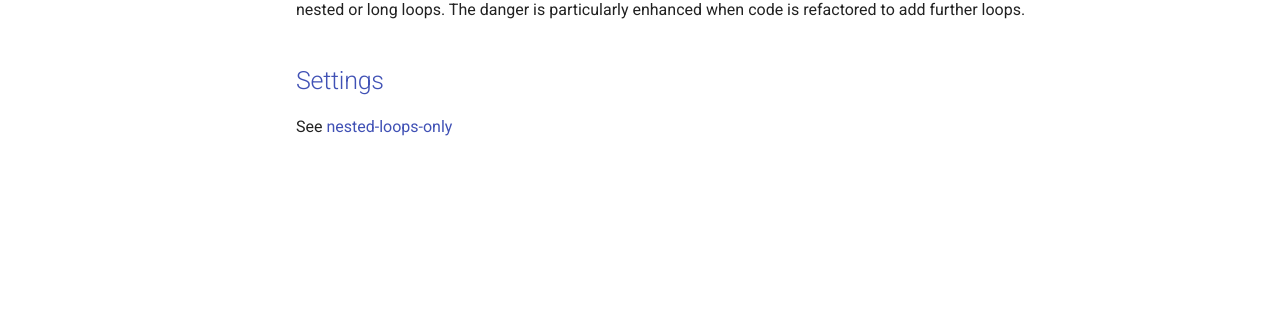
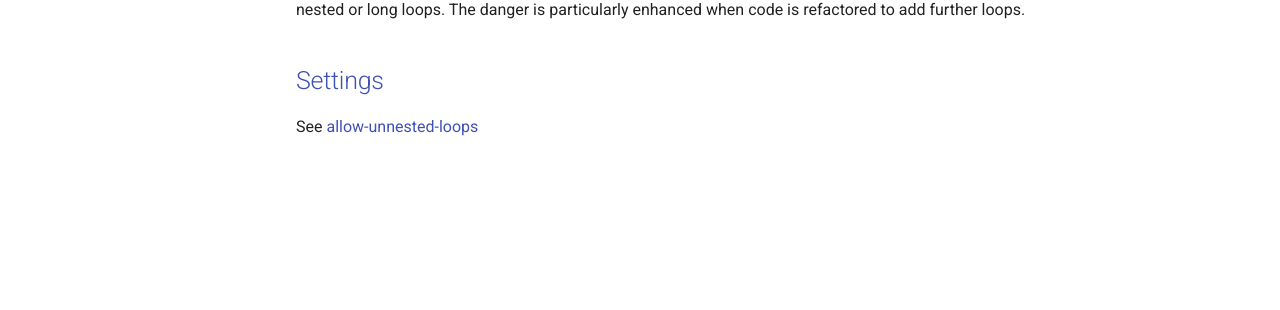
Before and after one commit to PlasmaFAIR/fortitude, an MkDocs documentation site: the page built from docs/rules/exit-or-cycle-in-unlabelled-loop.md, in a window 1280 px wide. Shown: the part 441-751 px from the top of the page. Built offline with MkDocs 1.6.1 and Material for MkDocs 9.7.7, drawn with Linux system fonts in a browser that asks for light colours; comment, search, counter and statistics services are not loaded.

Commit message:
Fix old name in link
Co-authored-by: LiamPattinson <LiamPattinson@users.noreply.github.com>

```diff
--- a/docs/rules/exit-or-cycle-in-unlabelled-loop.md
+++ b/docs/rules/exit-or-cycle-in-unlabelled-loop.md
@@ -10,4 +10,4 @@ wrong loop, and helps readability in deeply nested or long loops. The danger is
 particularly enhanced when code is refactored to add further loops.
 
 ## Settings
-See [nested-loops-only](../settings.md#check_exit-unlabelled-loops_allow-unnested-loops)
+See [allow-unnested-loops](../settings.md#check_exit-unlabelled-loops_allow-unnested-loops)
```
